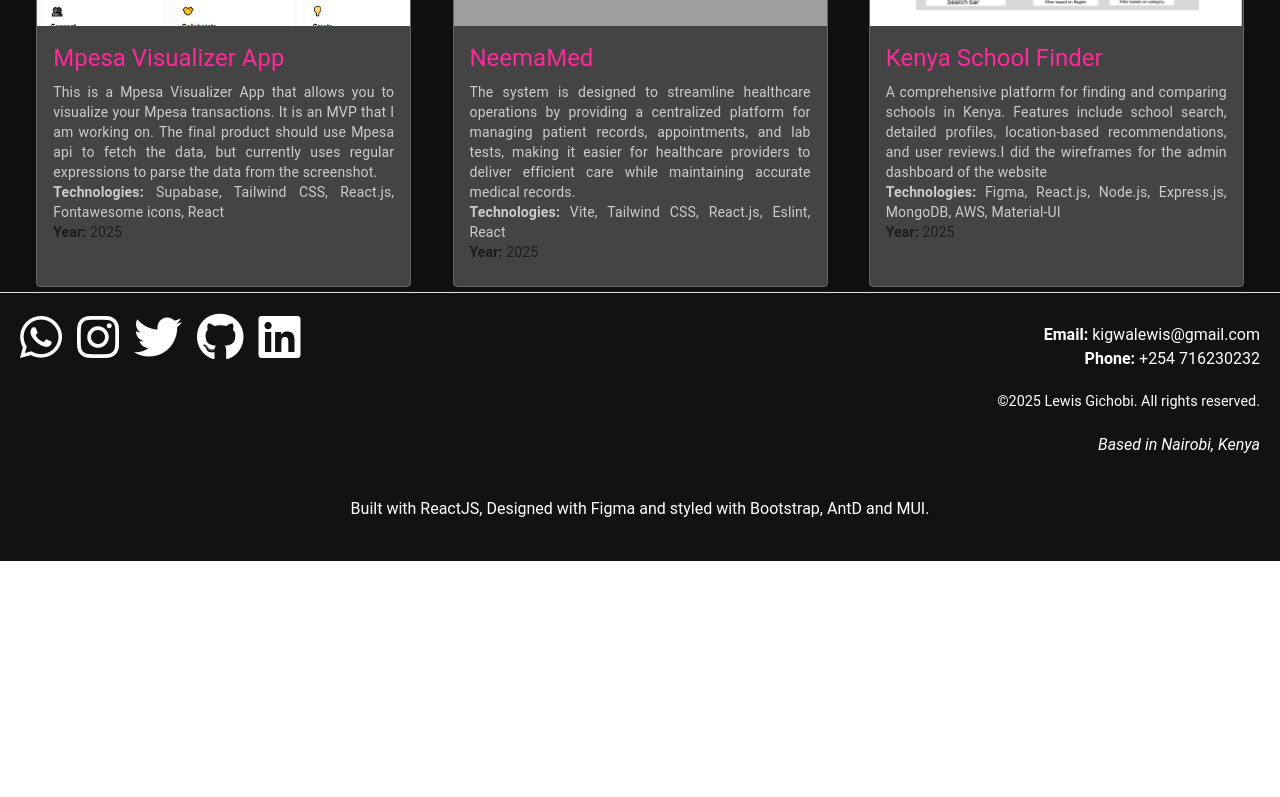
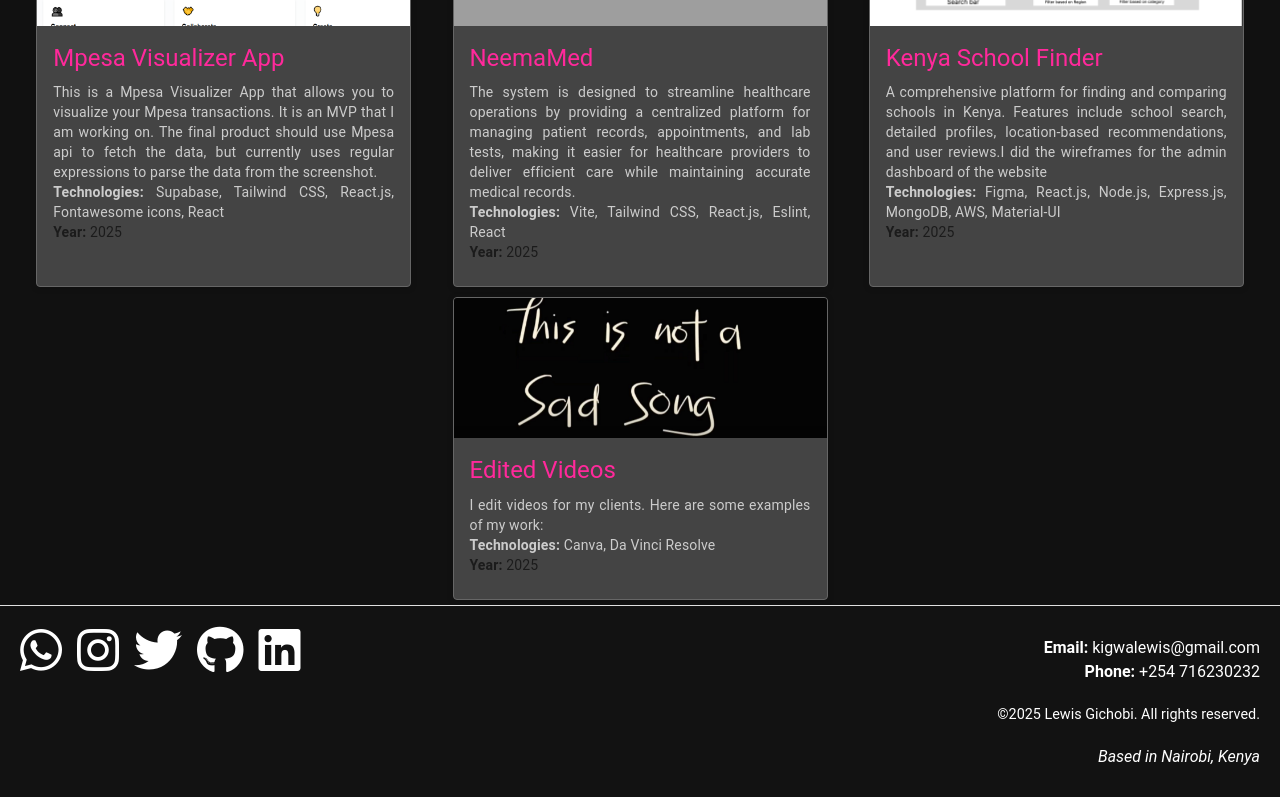
Before and after one commit to Kigwaaaa/Portfolio2025, a React (Create React App) app: page / in a window 1280 px wide. Shown: the part 6815-7612 px from the top of the page. Before the commit the page ends 7376 px from the top, so only its background shows below. Built offline with nearby package versions, Linux system fonts and the light colour scheme; grey boxes are pictures that could not be loaded.

Commit message:
Added video projects

```diff
--- a/src/components/Projects.js
+++ b/src/components/Projects.js
@@ -13,12 +13,10 @@ import "./css/Projects.css";
 import { Carousel } from "antd";
 
 export default function Projects({ isDarkTheme }) {
-  const [open, setOpen] = React.useState(false);
   const [selectedProject, setSelectedProject] = useState(null);
   const [show, setShow] = useState(false);
 
   const handleClose = () => setShow(false);
-  const handleShow = () => setShow(true);
   const openModal = (project) => {
     setSelectedProject(project);
     setShow(true);
@@ -32,7 +30,7 @@ export default function Projects({ isDarkTheme }) {
 
   const projects = [
     {
-      id: 6,
+      id: 1,
       title: (
         <a
           href="https://github.com/Kigwaaaa/Kenyan-Corruption-Score"
@@ -61,7 +59,7 @@ export default function Projects({ isDarkTheme }) {
     },
 
     {
-      id: 1,
+      id: 2,
       title: (
         <a
           href="https://lewisgichobi.onrender.com"
@@ -86,7 +84,7 @@ export default function Projects({ isDarkTheme }) {
     },
 
     {
-      id: 2,
+      id: 3,
       title: (
         <a
           href="https://gichobiportfolio.onrender.com"
@@ -111,10 +109,10 @@ export default function Projects({ isDarkTheme }) {
       ],
     },
     {
-      id: 3,
+      id: 4,
       title: (
         <a
-          href="#"
+          href="https://github.com/Kigwaaaa/mpesa-visualizer"
           className="tittle"
           target="_blank"
           rel="noopener noreferrer"
@@ -137,7 +135,7 @@ export default function Projects({ isDarkTheme }) {
       ],
     },
     {
-      id: 4,
+      id: 5,
       title: (
         <a
           href="https://github.com/Kigwaaaa/Med"
@@ -161,7 +159,7 @@ export default function Projects({ isDarkTheme }) {
       ],
     },
     {
-      id: 5,
+      id: 6,
       title: (
         <a
           href="https://kenyaschoolfinder.co.ke/"
@@ -184,6 +182,27 @@ export default function Projects({ isDarkTheme }) {
         "MongoDB",
         "AWS",
         "Material-UI",
+      ],
+    },
+    {
+      id: 7,
+      title: (
+        <a
+          href="https://www.youtube.com/watch?v=xep5gQZaq5o"
+          className="tittle"
+          target="_blank"
+          rel="noopener noreferrer"
+        >
+          Edited Videos
+        </a>
+      ),
+      year: "2025",
+      images: ["/assets/Capture1.PNG", "/assets/Capture2.PNG"],
+      description:
+          "I edit videos for my clients. Here are some examples of my work:",
+      technologies: [
+        "Canva",
+        "Da Vinci Resolve"
       ],
     },
   ];
@@ -238,12 +257,62 @@ export default function Projects({ isDarkTheme }) {
             </Modal.Header>
 
             <Modal.Body className="custom-header">
+              {selectedProject.id === 7 ? (
+                <div style={{ textAlign: 'center' }}>
+                  <div style={{ marginBottom: '2rem' }}>
+                    <img
+                      src={selectedProject.images[0]}
+                      alt="Video Portfolio"
+                      style={{
+                        width: "100%",
+                        height: "auto",
+                        objectFit: "contain",
+                        maxHeight: "300px",
+                        marginBottom: "1rem"
+                      }}
+                    />
+                    <Typography variant="h6" style={{ marginBottom: '1rem' }}>
+                      <a
+                        href="https://www.youtube.com/watch?v=xep5gQZaq5o"
+                        target="_blank"
+                        rel="noopener noreferrer"
+                        style={{ color: '#007bff', textDecoration: 'none' }}
+                      >
+                        View my video portfolio
+                      </a>
+                    </Typography>
+                  </div>
+                  <div>
+                    <img
+                      src={selectedProject.images[1]}
+                      alt="Showreel"
+                      style={{
+                        width: "100%",
+                        height: "auto",
+                        objectFit: "contain",
+                        maxHeight: "300px",
+                        marginBottom: "1rem"
+                      }}
+                    />
+                    <Typography variant="h6" style={{ marginBottom: '1rem' }}>
+                      <a
+                        href="https://www.instagram.com/h.earmeout/reel/DJr2C4TtL28/"
+                        target="_blank"
+                        rel="noopener noreferrer"
+                        style={{ color: '#007bff', textDecoration: 'none' }}
+                      >
+                        Watch my showreel
+                      </a>
+                    </Typography>
+                  </div>
+                </div>
+              ) : (
                 <Carousel arrows infinite={false}>
                   {selectedProject.images.map((image, index) => (
                     <div key={index}>
                       <img
                         src={image}
-                      alt={`Project image ${index + 1}`}
+                        alt={`Project ${index + 1}`}
                         style={{
                           width: "100%",
                           height: "auto",
@@ -254,6 +323,7 @@ export default function Projects({ isDarkTheme }) {
                     </div>
                   ))}
                 </Carousel>
+              )}
 
               <div>
                 <Typography sx={{ mt: 2 }}>
```
Also changed, not shown: public/assets/Capture2.PNG (added). Lines whose indentation alone changed are shown as unchanged.
